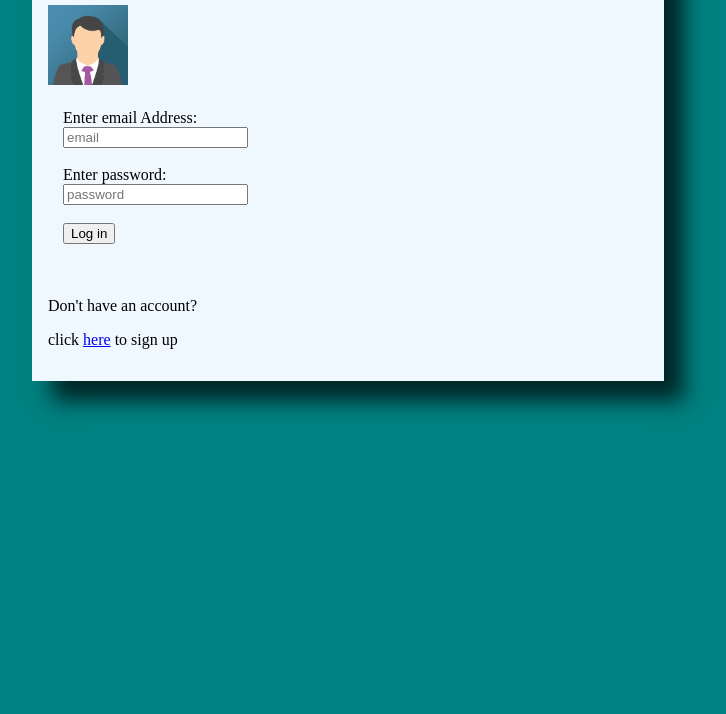
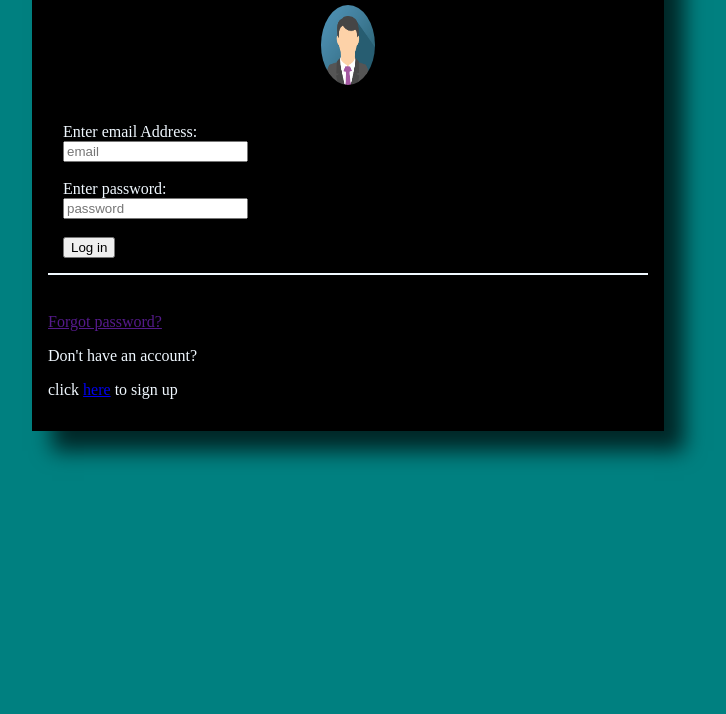
Before and after one commit to JesseAger/Frontend, a plain HTML site: page index.html in a window 1280 px wide. Shown: the part 86-800 px from the top of the page, without its empty margins (292-1018 px from the left). Drawn offline with Linux system fonts and the light colour scheme.

Commit message:
add to frontend

```diff
--- a/index.html
+++ b/index.html
@@ -22,7 +22,7 @@
     <input type="password" id="password" name="password" required placeholder="password" ><br><br>
     <input type="submit" value="Log in" class="log">
    </div>
-
+      <p><a href="">Forgot password?</a></p>
   <div class="sign">
     <p>Don't have an account?</p>
     <p>click <a href="./index2.html" target="_self">here</a> to sign up</p>
--- a/mystyle.css
+++ b/mystyle.css
@@ -8,7 +8,8 @@ body{
     margin: auto;
     width: 50%;
     padding: 16px;
-    background-color: aliceblue;
+    background-color: black;
+    color: aliceblue;
     box-shadow: 20px 20px 20px 0px rgba(0, 0, 0, 0.7);
 }
 
@@ -18,4 +19,17 @@ padding: 15px;
 margin: 5px 0 22px 0;
 display: inline-block;
 border: none;
+outline: none;
+border-bottom: 2px solid aliceblue;
 }
+img{
+    border-radius: 50%;
+    position: relative;
+}
+.center{
+    display: block;
+margin-left: auto;
+margin-right: auto;
+
+width: 9%;
+}
```
